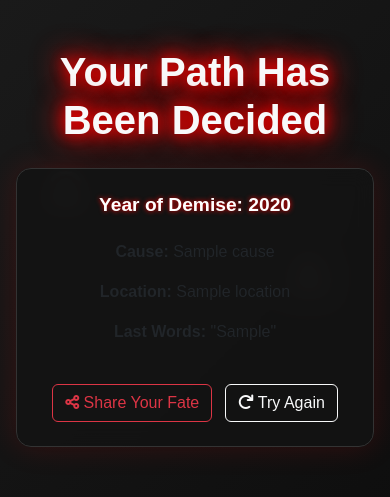
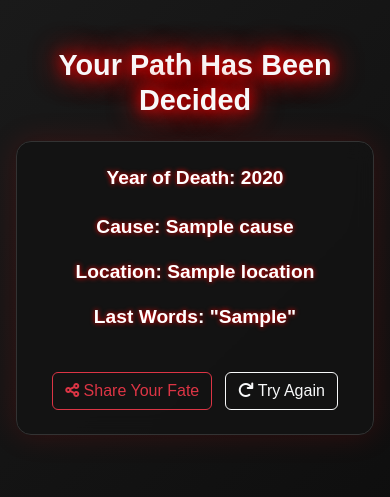
Before and after one commit to Alphanikhil/Deathnote, a Flask app: template DeathDiviner/templates/prediction.html in a window 390 px wide. Shown: the top 497 px of the page. Run offline with Flask 3, Linux system fonts and the light colour scheme; the template is opened without the code that fills it: most values are stand-ins (such as "Sample title", 1, 10 or a date in 2020).

Commit message:
Update prediction.html

```diff
--- a/DeathDiviner/templates/prediction.html
+++ b/DeathDiviner/templates/prediction.html
@@ -8,28 +8,69 @@
     <link href="https://cdn.jsdelivr.net/npm/bootstrap@5.3.0/dist/css/bootstrap.min.css" rel="stylesheet">
     <link href="https://cdnjs.cloudflare.com/ajax/libs/font-awesome/6.0.0/css/all.min.css" rel="stylesheet">
     <link href="{{ url_for('static', filename='css/style.css') }}" rel="stylesheet">
+    <style>
+        /* Ensure readability */
+        .glowing-text {
+            color: white !important; /* Ensure labels are visible */
+            font-weight: bold;
+        }
+
+        /* Mobile Responsiveness */
+        @media (max-width: 768px) {
+            .container {
+                padding: 1rem;
+            }
+            .title-glow {
+                font-size: 1.8rem;
+            }
+            .h5 {
+                font-size: 1rem;
+            }
+            .ghost {
+                width: 40px;
+                height: 40px;
+            }
+            .card {
+                padding: 1.5rem;
+            }
+        }
+
+        @media (max-width: 576px) {
+            .ghost {
+                display: none; /* Hide ghosts on small screens */
+            }
+            .btn-lg {
+                font-size: 1rem;
+                padding: 12px 16px;
+                width: 100%;
+            }
+            h2, p {
+                font-size: 1rem;
+            }
+        }
+    </style>
 </head>
 <body class="bg-dark text-light">
     <!-- Ghost SVGs -->
-    <svg class="ghost" style="left: 10%; top: 20%" width="50" height="50" viewBox="0 0 24 24">
+    <svg class="ghost position-absolute" style="left: 10%; top: 20%;" width="50" height="50" viewBox="0 0 24 24">
         <path fill="#ffffff" d="M12,2A9,9 0 0,0 3,11V22L6,19L9,22L12,19L15,22L18,19L21,22V11A9,9 0 0,0 12,2M12,4A7,7 0 0,1 19,11V17.92L17,15.92L14,18.92L11,15.92L8,18.92L5,15.92V11A7,7 0 0,1 12,4M12,6A3,3 0 0,0 9,9A3,3 0 0,0 12,12A3,3 0 0,0 15,9A3,3 0 0,0 12,6M8,14H16V16H8V14Z" />
     </svg>
 
-    <svg class="ghost" style="right: 15%; top: 30%" width="50" height="50" viewBox="0 0 24 24">
+    <svg class="ghost position-absolute" style="right: 15%; top: 30%;" width="50" height="50" viewBox="0 0 24 24">
         <path fill="#ffffff" d="M12,2A9,9 0 0,0 3,11V22L6,19L9,22L12,19L15,22L18,19L21,22V11A9,9 0 0,0 12,2M12,4A7,7 0 0,1 19,11V17.92L17,15.92L14,18.92L11,15.92L8,18.92L5,15.92V11A7,7 0 0,1 12,4M12,6A3,3 0 0,0 9,9A3,3 0 0,0 12,12A3,3 0 0,0 15,9A3,3 0 0,0 12,6M8,14H16V16H8V14Z" />
     </svg>
 
     <div class="container py-5">
         <div class="row justify-content-center">
-            <div class="col-md-8 text-center">
+            <div class="col-md-10 col-lg-8 text-center">
                 <h1 class="mb-4 title-glow">Your Path Has Been Decided</h1>
 
                 <div class="card bg-dark-subtle p-4 mb-4 prediction-appear">
                     <div id="predictionResult">
-                        <h2 class="mb-4 glowing-text">Year of Demise: {{ prediction.year }}</h2>
-                        <p class="mb-3"><strong>Cause:</strong> {{ prediction.cause }}</p>
-                        <p class="mb-3"><strong>Location:</strong> {{ prediction.location }}</p>
-                        <p class="mb-3"><strong>Last Words:</strong> "{{ prediction.last_words }}"</p>
+                        <h2 class="mb-4 glowing-text">Year of Death: {{ prediction.year }}</h2>
+                        <p class="mb-3 glowing-text"><strong>Cause:</strong> {{ prediction.cause }}</p>
+                        <p class="mb-3 glowing-text"><strong>Location:</strong> {{ prediction.location }}</p>
+                        <p class="mb-3 glowing-text"><strong>Last Words:</strong> "{{ prediction.last_words }}"</p>
                     </div>
 
                     <div class="mt-4">
```
